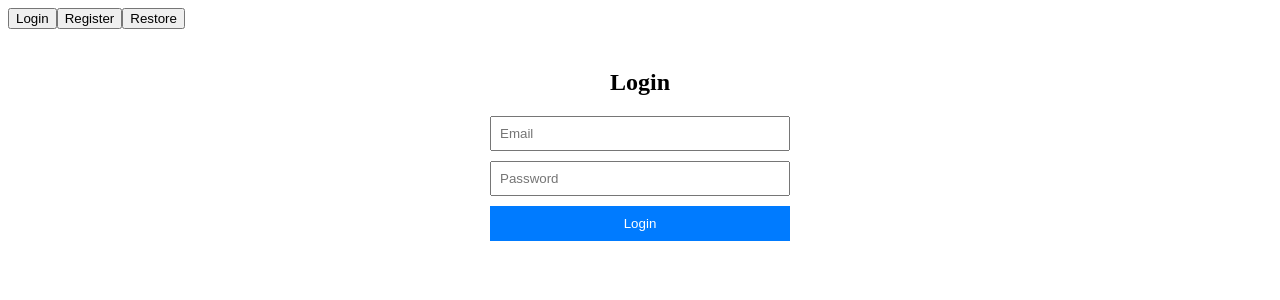
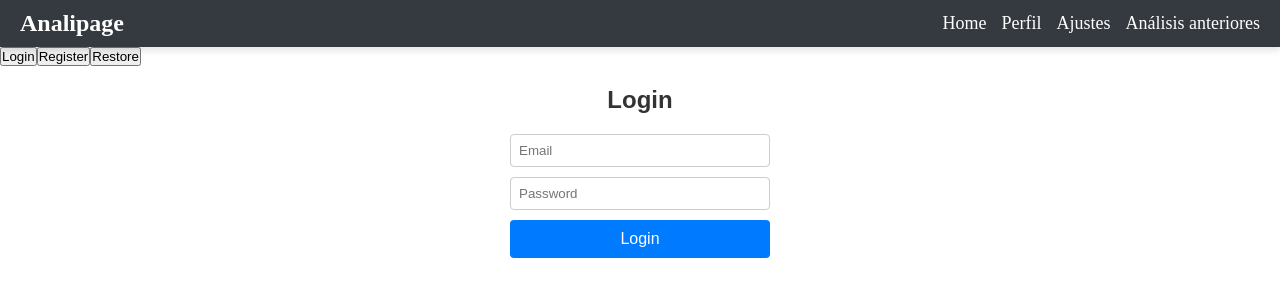
Before and after one commit to Camedute/AnaliPage, a React (Vite) app: page / in a window 1280 px wide. Shown: the top 300 px of the page. Built offline with nearby package versions, Linux system fonts and the light colour scheme.

Commit message:
navbar parte 2

```diff
--- /dev/null
+++ b/src/Components/Login.css
@@ -0,0 +1,42 @@
+.login-container {
+    max-width: 300px;
+    margin: 0 auto;
+    padding: 20px;
+    text-align: center;
+    font-family: Arial, sans-serif;
+  }
+
+  .login-container h2 {
+    margin-bottom: 20px;
+    font-size: 1.5em;
+    color: #333;
+  }
+
+  .login-form-group {
+    margin-bottom: 10px;
+  }
+
+  .login-form-group input {
+    width: 100%;
+    padding: 8px;
+    box-sizing: border-box;
+    border: 1px solid #ccc;
+    border-radius: 4px;
+  }
+
+  .login-error {
+    color: red;
+    font-size: 0.9em;
+    margin: 5px 0;
+  }
+
+  .login-button {
+    width: 100%;
+    padding: 10px;
+    background-color: #007bff;
+    color: white;
+    border: none;
+    border-radius: 4px;
+    cursor: pointer;
+    font-size: 1em;
+  }
--- /dev/null
+++ b/src/Components/Navegacion/Layout.tsx
@@ -0,0 +1,17 @@
+// src/components/Layout.tsx
+import React from "react";
+import Navbar from "./Navbar";  // Ajusta la ruta según corresponda
+import { Outlet } from "react-router-dom";  // Esto renderiza el contenido de las rutas
+
+const Layout = () => {
+  return (
+    <div>
+      <Navbar />
+      <main>
+        <Outlet />  {/* Aquí se renderizan las rutas internas */}
+      </main>
+    </div>
+  );
+};
+
+export default Layout;
--- a/src/Components/Navegacion/Navbar.css
+++ b/src/Components/Navegacion/Navbar.css
@@ -1,18 +1,57 @@
+/* Reset básico */
+* {
+  margin: 0;
+  padding: 0;
+  box-sizing: border-box;
+}
+
+/* Navbar */
 .navbar {
+  position: sticky;
+  top: 0;
+  left: 0;
+  width: 100%;
   display: flex;
-    justify-content: center;
-    gap: 20px;
+  align-items: center;
+  justify-content: space-between; /* Logo a la izquierda, enlaces a la derecha */
+  background-color: #343a40;
+  padding: 10px 20px;
+  box-shadow: 0 4px 6px rgba(0, 0, 0, 0.1);
+  z-index: 1000;
+}
+
+.navbar-brand {
+  font-size: 24px;
+  font-weight: bold;
+  color: #ffffff;
+  text-decoration: none;
+}
+
+.navbar ul {
+  display: flex;
+  gap: 15px;
   list-style: none;
-    margin: 10px 0;
+  margin: 0;
   padding: 0;
+  margin-left: auto; /* Empuja los enlaces hacia la derecha */
 }
 
 .navbar li {
-    padding: 5px 10px;
   font-size: 18px;
 }
 
 .navbar li a {
   text-decoration: none;
-    color: #333;
+  color: #ffffff;
+  transition: color 0.3s ease, transform 0.2s ease;
 }
+
+.navbar li a:hover {
+  color: #ffc107;
+  transform: scale(1.1);
+}
+
+/* Elimina cualquier margen del body */
+body {
+  margin: 0;
+}
--- a/src/Components/Navegacion/Navbar.tsx
+++ b/src/Components/Navegacion/Navbar.tsx
@@ -1,34 +1,31 @@
-import React from 'react'
-import { Link } from 'react-router-dom';
+import React from "react";
+import { Link } from "react-router-dom";
 import "./Navbar.css";
 
 export const Navbar = () => {
   return (
-    <div>
-        <nav className="navbar navbar-expand-lg navbar-dark bg-dark">
-            <div className="container-fluid">
-                <Link className="navbar-brand" to="/Home">Analipage</Link>
-                <button className="navbar-toggler" type="button"        data-bs-toggle="collapse" data-bs-target="#navbarNav" aria-controls="navbarNav" aria-expanded="false" aria-label="Toggle navigation">
-                    <span className="navbar-toggler-icon"></span>
-                </button>
-
-                <div className="collapse navbar-collapse" id="navbarNav">
-                    <ul className="navbar-nav">
-                        <li className="nav-item">
-                            <Link className="nav-link active" to='/Home'>Home</Link>
-                        </li>
-                        <li className="nav-item">
-                            <Link className="nav-link active" to='/Perfil'>Perfil</Link>
-                        </li>
-                        <li className="nav-item">
-                            <Link className="nav-link active" to='/Ajustes'>Ajustes</Link>
-                        </li>
-                    </ul>
-                </div>
-        </div>
-</nav>
-    </div>
-  )
-}
+    <header>
+      <nav className="navbar">
+        <Link className="navbar-brand" to="/Home">
+          Analipage
+        </Link>
+        <ul>
+          <li>
+            <Link to="/Home">Home</Link>
+          </li>
+          <li>
+            <Link to="/Perfil">Perfil</Link>
+          </li>
+          <li>
+            <Link to="/Ajustes">Ajustes</Link>
+          </li>
+          <li>
+            <Link to="/oldAnalisis">Análisis anteriores</Link>
+          </li>
+        </ul>
+      </nav>
+    </header>
+  );
+};
 
 export default Navbar;
--- /dev/null
+++ b/src/Components/Register.css
@@ -0,0 +1,42 @@
+.register-container {
+    max-width: 300px;
+    margin: 0 auto;
+    padding: 20px;
+    text-align: center;
+    font-family: Arial, sans-serif;
+  }
+
+  .register-container h2 {
+    margin-bottom: 20px;
+    font-size: 1.5em;
+    color: #333;
+  }
+
+  .register-form-group {
+    margin-bottom: 10px;
+  }
+
+  .register-form-group input {
+    width: 100%;
+    padding: 8px;
+    box-sizing: border-box;
+    border: 1px solid #ccc;
+    border-radius: 4px;
+  }
+
+  .register-error {
+    color: red;
+    font-size: 0.9em;
+    margin: 5px 0;
+  }
+
+  .register-button {
+    width: 100%;
+    padding: 10px;
+    background-color: #28a745;
+    color: white;
+    border: none;
+    border-radius: 4px;
+    cursor: pointer;
+    font-size: 1em;
+  }
--- /dev/null
+++ b/src/Components/Restore.css
@@ -0,0 +1,48 @@
+.restore-container {
+    max-width: 300px;
+    margin: 0 auto;
+    padding: 20px;
+    text-align: center;
+    font-family: Arial, sans-serif;
+  }
+
+  .restore-container h2 {
+    margin-bottom: 20px;
+    font-size: 1.5em;
+    color: #333;
+  }
+
+  .restore-form-group {
+    margin-bottom: 10px;
+  }
+
+  .restore-form-group input {
+    width: 100%;
+    padding: 8px;
+    box-sizing: border-box;
+    border: 1px solid #ccc;
+    border-radius: 4px;
+  }
+
+  .restore-error {
+    color: red;
+    font-size: 0.9em;
+    margin: 5px 0;
+  }
+
+  .restore-success {
+    color: green;
+    font-size: 0.9em;
+    margin: 5px 0;
+  }
+
+  .restore-button {
+    width: 100%;
+    padding: 10px;
+    background-color: #ffc107;
+    color: white;
+    border: none;
+    border-radius: 4px;
+    cursor: pointer;
+    font-size: 1em;
+  }
--- a/src/Components/login.tsx
+++ b/src/Components/login.tsx
@@ -1,5 +1,6 @@
 import React, { useState } from "react";
 import { Navigate } from "react-router-dom";
+import "./Login.css";
 
 function Login() {
   const [email, setEmail] = useState("");
@@ -9,19 +10,14 @@ function Login() {
 
   const handleSubmit = (e: any) => {
     e.preventDefault();
-
-    // Validación básica
     if (!email || !password) {
       setError("Both fields are required.");
       return;
     }
-
     if (!email.includes("@")) {
       setError("Invalid email format.");
       return;
     }
-
-    // Reset error and simulate login success
     setError("");
     setRedirect(true);
   };
@@ -31,39 +27,27 @@ function Login() {
   }
 
   return (
-    <div style={{ maxWidth: "300px", margin: "0 auto", padding: "20px", textAlign: "center" }}>
+    <div className="login-container">
       <h2>Login</h2>
       <form onSubmit={handleSubmit}>
-        <div style={{ marginBottom: "10px" }}>
+        <div className="login-form-group">
           <input
             type="email"
             placeholder="Email"
             value={email}
             onChange={(e) => setEmail(e.target.value)}
-            style={{ width: "100%", padding: "8px", boxSizing: "border-box" }}
           />
         </div>
-        <div style={{ marginBottom: "10px" }}>
+        <div className="login-form-group">
           <input
             type="password"
             placeholder="Password"
             value={password}
             onChange={(e) => setPassword(e.target.value)}
-            style={{ width: "100%", padding: "8px", boxSizing: "border-box" }}
           />
         </div>
-        {error && <p style={{ color: "red" }}>{error}</p>}
-        <button
-          type="submit"
-          style={{
-            width: "100%",
-            padding: "10px",
-            backgroundColor: "#007BFF",
-            color: "white",
-            border: "none",
-            cursor: "pointer",
-          }}
-        >
+        {error && <p className="login-error">{error}</p>}
+        <button type="submit" className="login-button">
           Login
         </button>
       </form>
--- a/src/main.tsx
+++ b/src/main.tsx
@@ -1,22 +1,28 @@
+// src/main.tsx
 import { StrictMode } from "react";
 import { createRoot } from "react-dom/client";
 import { BrowserRouter, Routes, Route } from "react-router-dom";
+import Layout from "./Components/Navegacion/Layout"; // Importa el Layout
 import LoginMain from "./views/login";
 import Home from "./views/home";
 import Profile from "./views/profile";
 import Settings from "./views/settings";
+import OldAnalisis from "./views/oldAnalisis";
 
 createRoot(document.getElementById("root")!).render(
   <StrictMode>
     <BrowserRouter>
       <Routes>
-        {/* Ruta por defecto */}
-        <Route path="/" element={<LoginMain />} />
+        {/* Usamos el Layout para envolver todas las rutas */}
+
         <Route path="/Login" element={<LoginMain />} />
-        {/* Rutas internas de Home */}
-        <Route path="/Home" element={<Home />} />
-        <Route path="/Perfil" element={<Profile />} />
-        <Route path="/Ajustes" element={<Settings />} />
+        <Route path="/" element={<Layout />}>
+          <Route index element={<LoginMain />} />  {/* Ruta principal para Login */}
+          <Route path="/Home" element={<Home />} />
+          <Route path="/Perfil" element={<Profile />} />
+          <Route path="/Ajustes" element={<Settings />} />
+          <Route path="/oldAnalisis" element={<OldAnalisis />} />
+        </Route>
       </Routes>
     </BrowserRouter>
   </StrictMode>
--- a/src/views/home.tsx
+++ b/src/views/home.tsx
@@ -1,6 +1,5 @@
 import React, { useState } from "react";
 import { Navigate } from "react-router-dom";
-import Navbar from "../Components/Navegacion/Navbar";
 
 export function Home() {
   const [redirect, setRedirect] = useState(false);
@@ -15,7 +14,6 @@ export function Home() {
 
   return (
     <div>
-      <Navbar />
       <h1>Bienvenido a AnaliPage</h1>
       <button onClick={closeSession}>Cerrar Sesión</button>
     </div>
--- a/src/views/oldAnalisis.tsx
+++ b/src/views/oldAnalisis.tsx
@@ -1,10 +1,10 @@
 import React from "react";
 
-function oldAnalisis(){
+function OldAnalisis(){
     return(
     <p>OldAnalisis</p>
 
     )
 };
 
-export default oldAnalisis;
+export default OldAnalisis;
```
Also changed, not shown: src/Components/register.tsx (+7 -26 lines), src/Components/restore.tsx (+6 -21 lines). Lines whose indentation alone changed are shown as unchanged.
